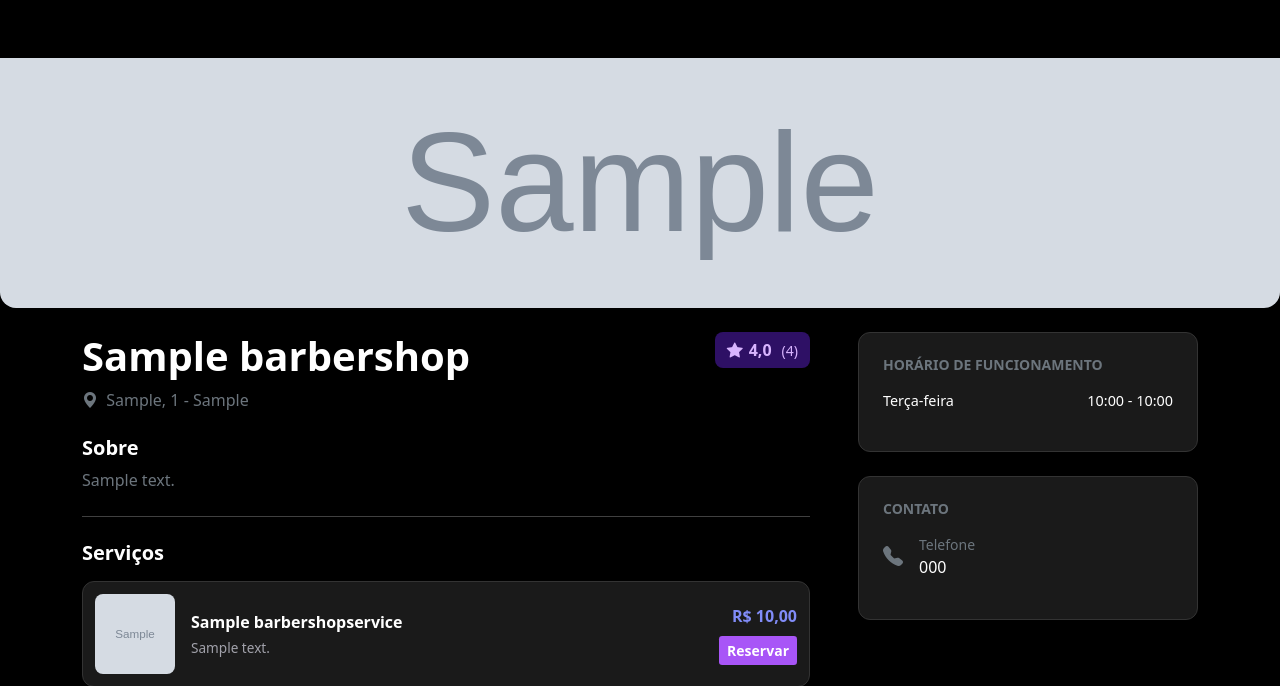
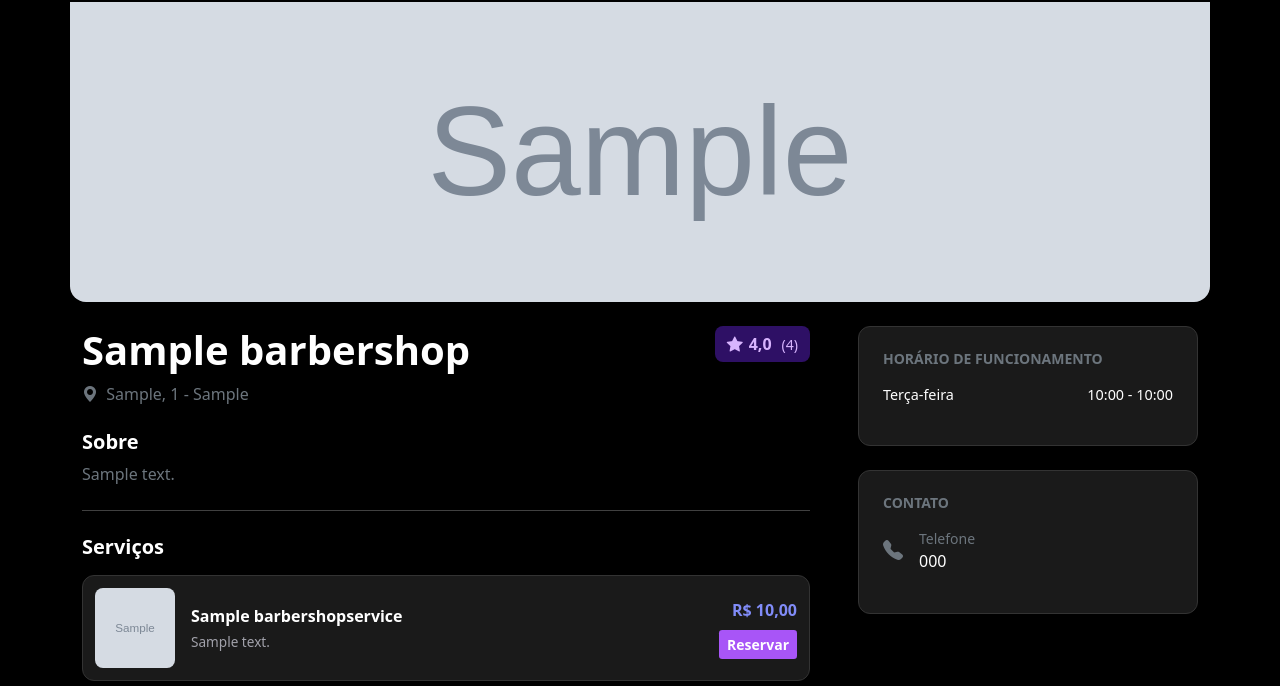
Before and after one commit to hcxavier/barbertop-django, a Django app: a page that uses templates/pages/barbershop_detail.html in a window 1280 px wide. Shown: the part 62-748 px from the top of the page. Run offline with Django 5.2, Linux system fonts and the light colour scheme; tables that the repository leaves empty hold one stand-in row (values such as "Sample post"); grey boxes marked "Sample" are stand-in pictures.

Commit message:
Ajustando estilos da página de detalhes da barbearia

```diff
--- a/static/barbershops/css/detail.css
+++ b/static/barbershops/css/detail.css
@@ -1,8 +1,13 @@
 .barbershop-cover {
-    height: 250px;
+    height: 100%;
+    max-height: 300px;
     width: 100%;
     object-fit: cover;
     border-radius: 0 0 16px 16px;
+}
+
+.mt-4rem {
+    margin-top: 4rem;
 }
 
 .service-card {
--- a/templates/pages/barbershop_detail.html
+++ b/templates/pages/barbershop_detail.html
@@ -7,14 +7,16 @@
 <link rel="stylesheet" href="{% static 'barbershops/css/detail.css' %}" />
 {% endblock %}
 
+{% block body_class %}{% endblock %}
+
 {% block content %}
 <!-- Cover Image -->
 {% if barbershop.imageUrl %}
-<div class="container-fluid px-0">
+<div class="container px-0 mt-4rem">
     <img src="{{ barbershop.imageUrl.url }}" class="barbershop-cover" alt="{{ barbershop.name }}">
 </div>
 {% else %}
-<div class="container-fluid px-0 bg-secondary" style="height: 250px; display: flex; align-items: center; justify-content: center;">
+<div class="container px-0 bg-secondary" style="height: 250px; display: flex; align-items: center; justify-content: center;">
     <i class="bi bi-shop fs-1 text-white-50"></i>
 </div>
 {% endif %}
```
